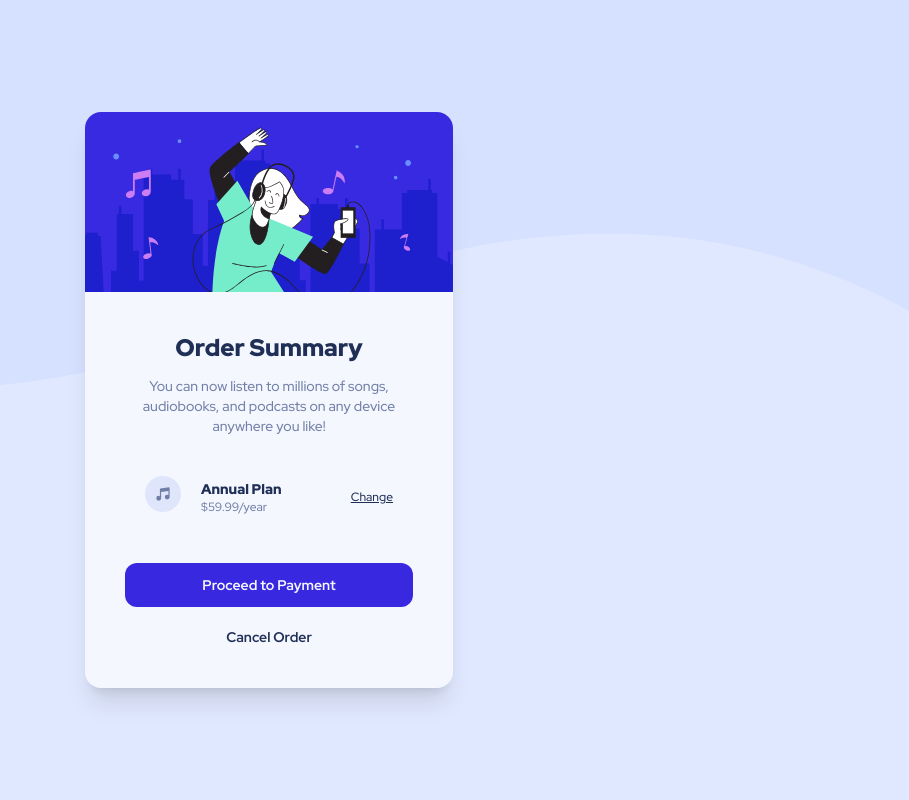
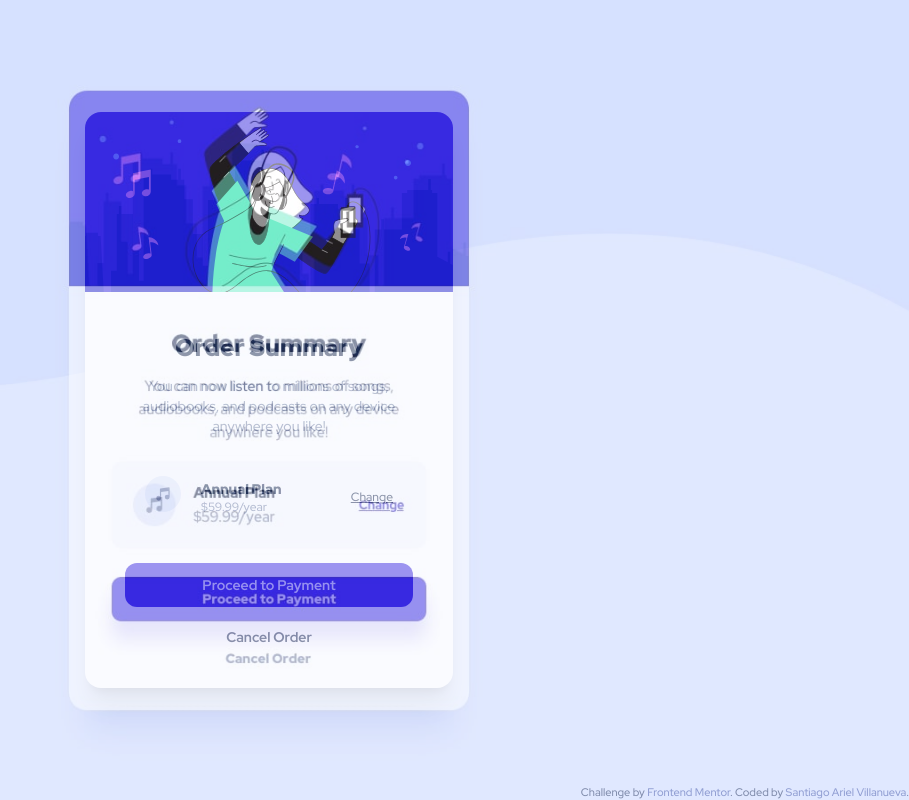
Before and after one commit to santiagoariel98/2_frontend-mentor, a website: page src/3_order-summary/index.html in a window 1280 px wide. Shown: the whole page, without its empty margins (371-1280 px from the left). Drawn offline with nearby package versions, Linux system fonts and the light colour scheme.

Commit message:
update order summary

```diff
--- a/src/3_order-summary/index.html
+++ b/src/3_order-summary/index.html
@@ -31,25 +31,12 @@
       .attribution a {
         color: hsl(228, 45%, 44%);
       }
-      .icon {
-        background-repeat: no-repeat;
-        background-position: center;
-        display: inline-flex;
-      }
-      .bg-image {
-        background-image: url(./images/pattern-background-desktop.svg);
-        background-size: contain;
-        background-position: top;
-        background-repeat: no-repeat;
-      }
-      .icon-music {
-        background: url(images/icon-music.svg);
-        background-size: cover;
-      }
     </style>
   </head>
   <body class="bg-[var(--pale-blue)]">
-    <div class="w-screen h-screen flex items-center justify-center bg-image">
+    <div
+      class="w-screen h-screen flex items-center justify-center bg-[url('./images/pattern-background-desktop.svg')] bg-no-repeat bg-top bg-contain"
+    >
       <main class="p-8">
         <section
           class="max-w-[23rem] max-h-[36rem] w-full h-full rounded-2xl overflow-hidden bg-[var(--very-pale-blue)] shadow-xl max-sm:h-min"
@@ -61,7 +48,11 @@
               You can now listen to millions of songs, audiobooks, and podcasts on any device anywhere you like!
             </p>
             <div class="flex justify-between items-center w-full p-5 my-2 max-sm:my-4 max-sm:px-3">
-              <span class="flex-none"><i class="icon icon-music w-9 h-9 mr-5"></i></span>
+              <span class="flex-none"
+                ><i
+                  class="icon bg-center bg-no-repeat inline-flex bg-[url(images/icon-music.svg)] bg-cover w-9 h-9 mr-5"
+                ></i
+              ></span>
               <div class="flex flex-col items-start flex-1 justify-between">
                 <p class="font-black text-sm">Annual Plan</p>
                 <span class="text-[var(--desaturated-blue)] text-xs">$59.99/year</span>
@@ -78,11 +69,14 @@
             </div>
           </form>
         </section>
-        <!-- <div class="attribution">
+        <div class="attribution fixed bottom-0 right-0">
           Challenge by <a href="https://www.frontendmentor.io?ref=challenge" target="_blank">Frontend Mentor</a>. Coded
-          by <a href="#">Your Name Here</a>.
-        </div> -->
+          by <a href="#">Santiago Ariel Villanueva</a>.
+        </div>
       </main>
+      <div
+        class="bg-[url('./design/desktop-design.jpg')] absolute top-0 left-0 w-screen h-screen bg-center opacity-50 bg-no-repeat bg-contain"
+      ></div>
     </div>
   </body>
 </html>
```
Also changed, not shown: src/style.css.
